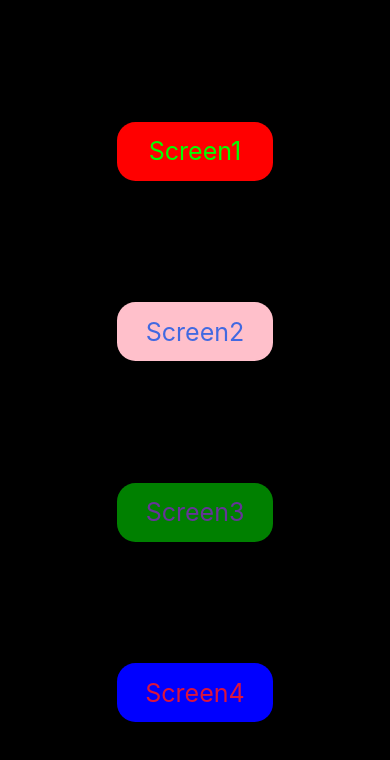
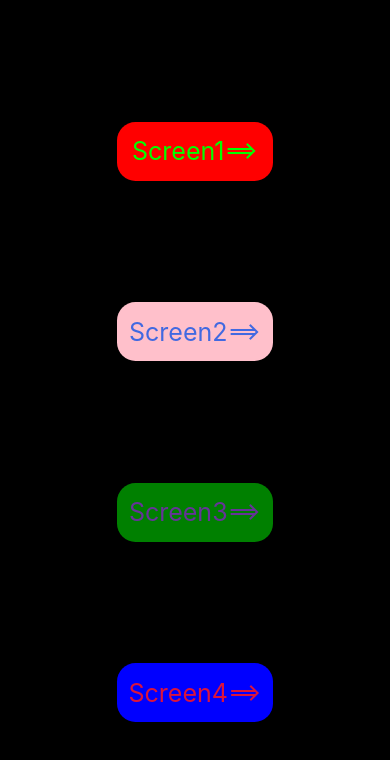
Before and after one commit to amt81118/Basics, a React Native app: screen /allScreen in a window 390 px wide. Shown: the top 760 px of the page. Built offline with nearby package versions, Linux system fonts and the light colour scheme.

Commit message:
useContext

```diff
--- a/components/customButton.jsx
+++ b/components/customButton.jsx
@@ -2,8 +2,11 @@ import { StyleSheet, Text, TouchableOpacity, View } from 'react-native'
 import React from 'react'
 import { hp, hwp, wp } from '../helper'
 import {useNavigation} from '@react-navigation/native';
+import {useMyContext} from '../contexts/MyProvider';
 const customButton = ({btnText, btnStyles, navigate, navigation}) => {
   const navigation1 = useNavigation();
+  //?we can also change the data
+  const {data, setData} = useMyContext();
   return (
     <>
       <TouchableOpacity
@@ -12,7 +15,7 @@ const customButton = ({btnText, btnStyles, navigate, navigation}) => {
           // navigate(btnText.toLowerCase());
           navigation.navigate(btnText.toLowerCase());
         }}>
-        <Text style={[btnStyles.text, styles.text]}>{btnText}</Text>
+        <Text style={[btnStyles.text, styles.text]}>{btnText + data}</Text>
       </TouchableOpacity>
     </>
   );
--- /dev/null
+++ b/contexts/MyProvider.jsx
@@ -0,0 +1,34 @@
+// MyContext.js
+
+import React, {createContext, useContext, useState} from 'react';
+import {StyleSheet, View} from 'react-native';
+
+const MyContext = createContext();
+
+export const MyProvider = ({children}) => {
+  const [data, setData] = useState('==>');
+
+  const value = {
+    data,
+    setData,
+  };
+
+  return (
+    <MyContext.Provider value={value}>
+      <View style={styles.safeAreaView}>{children}</View>
+    </MyContext.Provider>
+  );
+};
+
+export const useMyContext = () => {
+  return useContext(MyContext);
+};
+
+const styles = StyleSheet.create({
+  safeAreaView: {
+    flex: 1,
+    backgroundColor: '#B78C8C',
+    justifyContent: 'space-evenly',
+    backgroundColor: 'black',
+  },
+});
--- a/screens/AllScreen.jsx
+++ b/screens/AllScreen.jsx
@@ -2,6 +2,7 @@ import { StyleSheet, Text, View } from 'react-native'
 import React from 'react'
 import CustomButton from '../components/customButton'
 import { hp, wp } from '../helper'
+import {MyProvider, useMyContext} from '../contexts/MyProvider';
 
 const AllScreen = ({navigation}) => {
   const buttons = [
@@ -32,7 +33,7 @@ const AllScreen = ({navigation}) => {
     },
   ];
   return (
-    <View style={styles.safeAreaView}>
+    <MyProvider>
       {buttons.map(e => (
         <CustomButton
           btnText={e.btnText}
@@ -42,7 +43,7 @@ const AllScreen = ({navigation}) => {
           key={e.btnText}
         />
       ))}
-    </View>
+    </MyProvider>
   );
 };
 
```
